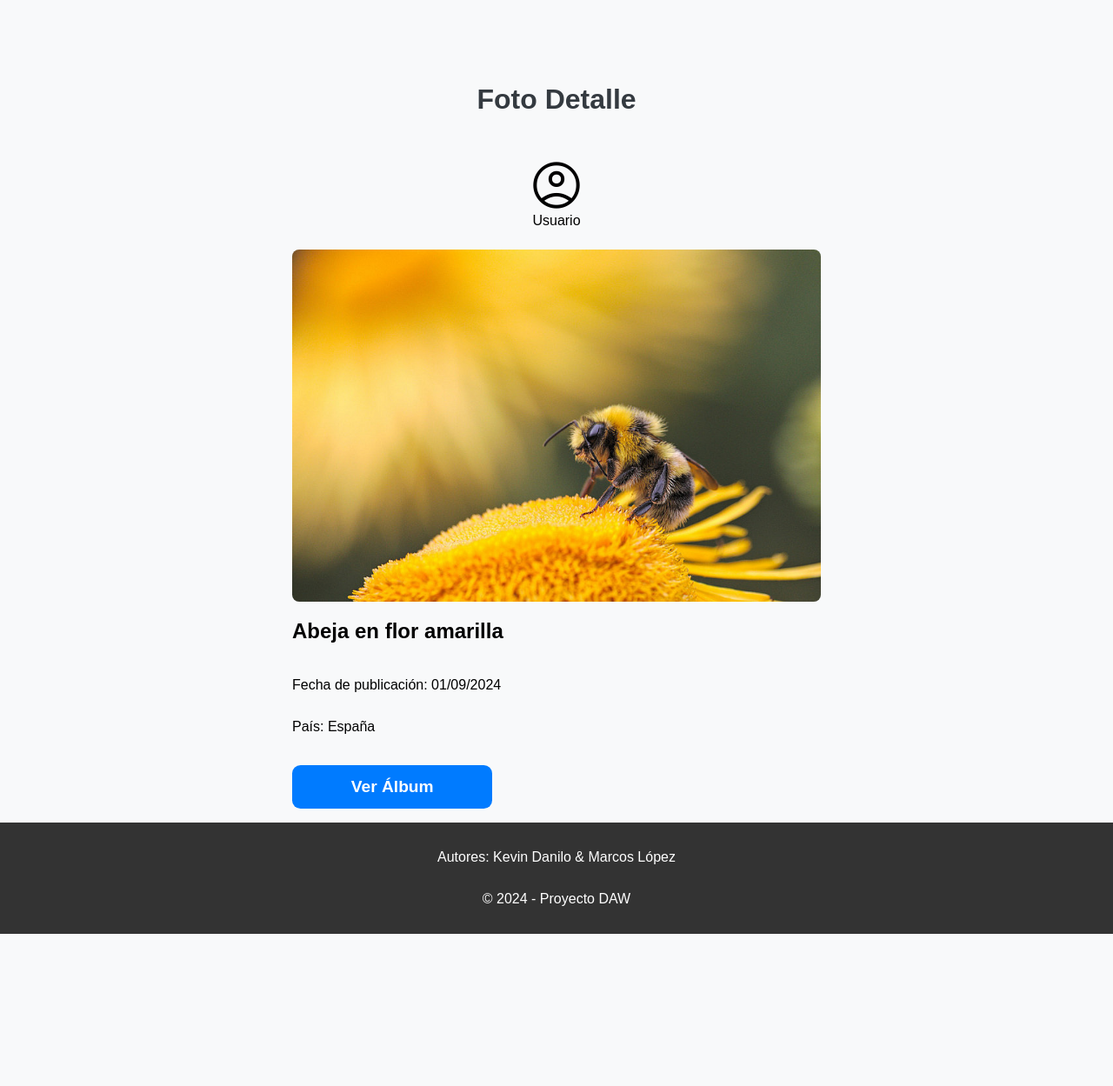
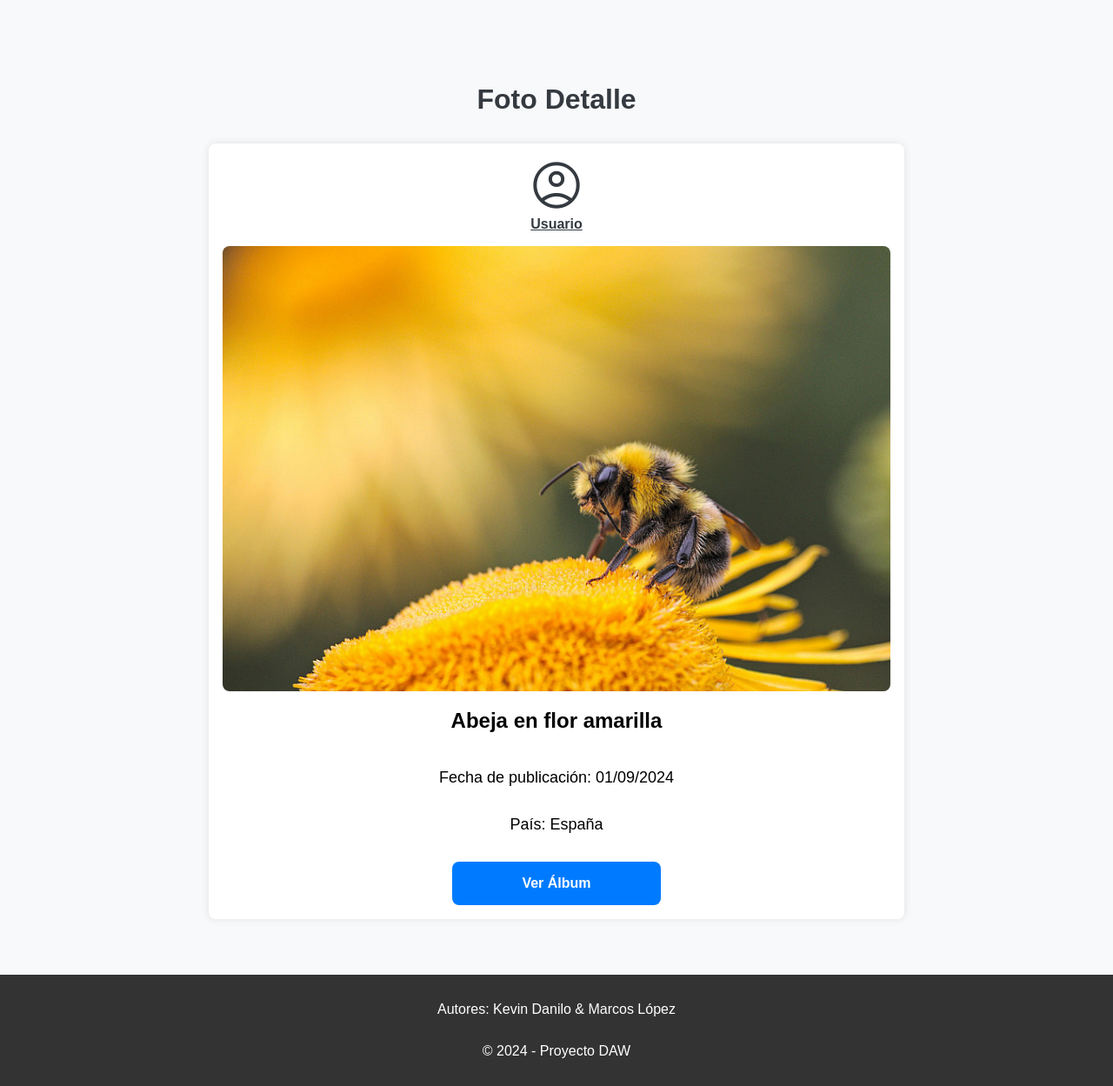
Before and after one commit to danilokev/daw24-25, a PHP site: page /foto.html in a window 1280 px wide. Shown: the part 179-1428 px from the top of the page at 87% size. Before the commit the page ends 1253 px from the top, so only its background shows below. Run offline with PHP 8.4, Linux system fonts and the light colour scheme.

Commit message:
mejoras estilos css

```diff
--- a/css/styles.css
+++ b/css/styles.css
@@ -129,7 +129,6 @@ body>main>h1 {
     color: var(--text-color);
     text-align: center;
     font-weight: 600;
-    font-size: 1.2em;
   }
 
   img:hover {
@@ -145,8 +144,8 @@ body>main>h1 {
   color: #fff;
   border: none;
   border-radius: .5em;
-  font-weight: bold;
-  font-size: 1.2em;
+  font-weight: 700;
+  font-size: 16px;
   cursor: pointer;
   transition: background-color .3s;
   width: 100%;
@@ -158,6 +157,8 @@ body>main>h1 {
 
 /* Estilos Foto Detalle ------------------------------------- */
 .container-card {
+  background-color: var(--card-background-color);
+  margin-top: 1em;
   padding: 1em;
 
   img {
@@ -179,16 +180,17 @@ body>main>h1 {
 }
 
 /* Icon account_circle de página foto detalle */
-.article-account {
-  display: flex;
-  flex-direction: column;
-  align-items: center;
-  margin-bottom: 1.5em;
-  text-decoration: none;
-  color: #000;
+#article-account {
+  text-align: center;
+  margin-bottom: 1em;
+  >a {
+    color: var(--text-color);
+    font-weight: 600;
+    margin-bottom: 1em;
 
-  &:hover {
-    color: #333;
+    &:hover {
+      text-decoration: none;
+    }
   }
 }
 
@@ -200,12 +202,12 @@ body>main>h1 {
 .text-album-impreso {
   text-align: center;
   text-wrap: pretty;
-  font-size: 1.2em;
+  color: var(--text-color);
   line-height: 1.5em;
   margin-top: 1em;
 }
 
-/* Estilos tabla */
+/* Estilos tabla --------- */
 table {
   border-collapse: collapse;
   width: 100%;
@@ -269,6 +271,11 @@ td:last-child {
 main>form {
   background-color: var(--card-background-color);
   box-shadow: 0 0 10px var(--shadow-color);
+  border-radius: .5em;
+  padding: 1em;
+}
+
+.main-form {
   padding: 1em;
 }
 
@@ -294,12 +301,11 @@ select, textarea {
   margin-top: 2em;
 
   >a {
-    text-decoration: none;
-    color: var(--primary-color);
+    color: var(--text-color);
     font-weight: bold;
 
     &:hover {
-      text-decoration: underline;
+      text-decoration: none;
     }
   }
 }
@@ -320,7 +326,7 @@ select, textarea {
 #container-form-impreso {
   > p {
     margin-bottom: 1em;
-    font-size: 1.2em;
+    font-weight: 600;
   }
 
   >fieldset {
@@ -441,7 +447,6 @@ select, textarea {
   main>form {
     margin: 0 auto;
     padding: 2em;
-    border-radius: .5em;
   }
 
   #container-form-impreso {
@@ -451,15 +456,25 @@ select, textarea {
 
   /* foto detalle */
   .container-card {
-    width: 60%;
+    width: 100%;
+    max-width: 50em;
+    display: block;
     margin: 0 auto;
+    border-radius: .5em;
+    box-shadow: 0 0 10px var(--shadow-color);
+    text-align: center;
+    margin-bottom: 4em;
+
+    >p {
+      font-size: 18px;
+    }
 
     >button {
-      width: 12em;
+      width: 15em;
     }
   }
 
-  /* texto solicitar album */
+  /* contenedor texto solicitar album */
   .container-text-impreso {
     margin: 0 4em;
   }
@@ -478,14 +493,24 @@ select, textarea {
   /* index */
   .container-photos {
     grid-template-columns: repeat(3, 1fr);
+
+    figure>figcaption {
+      font-size: 20px;
+    }
   }
 
-  /* foto detalle y formulario*/
-  .container-card {
-    width: 50%;
-  }
-
+  /* formulario */
   main>form {
     width: 40em;
   }
+
+  /* text de pagina album impreso */
+  .text-album-impreso {
+    font-size: 18px;
+    font-weight: 600;
+  }
+
+  .btn {
+    padding: 1em;
+  }
 }
--- a/foto.html
+++ b/foto.html
@@ -40,10 +40,12 @@
   <main>
     <h1>Foto Detalle</h1>
     <article class="container-card">
-      <a class="article-account" href="menu-usuario.html">
-        <span id="icon-account" class="material-symbols-outlined">account_circle</span>
-        <p>Usuario</p>
-      </a>
+      <div id="article-account" >
+        <a href="menu-usuario.html">
+          <span id="icon-account" class="material-symbols-outlined">account_circle</span>
+          <p>Usuario</p>
+        </a>
+      </div>
       <img src="img/foto1.jpg" alt="Abeja en flor amarilla">
       <h2>Abeja en flor amarilla</h2>
       <p class="article-p">Fecha de publicación: 01/09/2024</p>
--- a/solicitar-album.html
+++ b/solicitar-album.html
@@ -177,7 +177,7 @@
         <legend>Configuración del álbum</legend>
         <p class="form-input">
           <label for="color-impreso">Color de la portada:</label>
-          <input type="color" id="color-impreso" name="color" value="#000">
+          <input type="color" id="color-impreso" name="color" value="#000000">
         </p>
         <p class="form-input">
           <label for="copias">Número de copias:</label>
```
